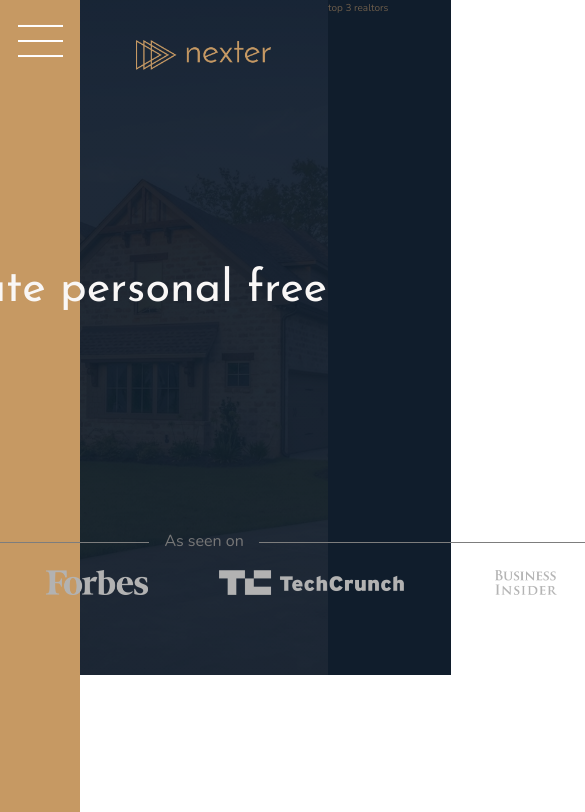
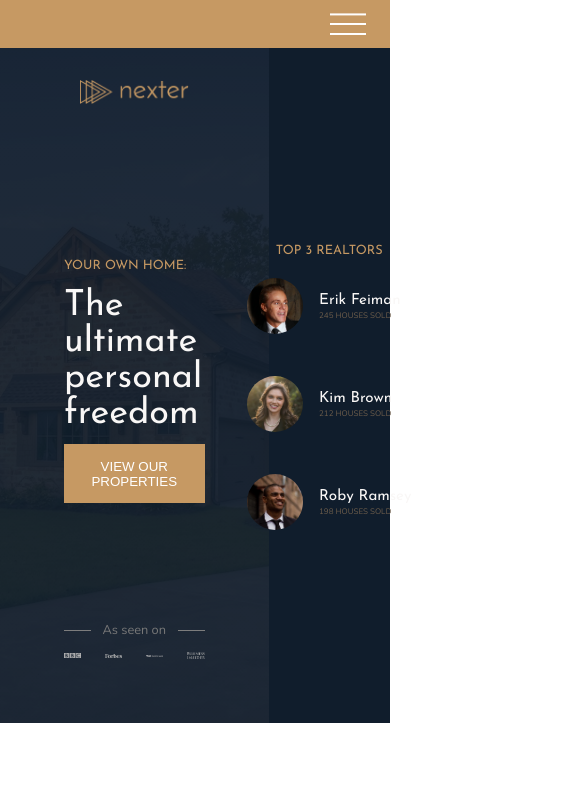
Before and after one commit to Wil-Colon/Nexter, a website: page index.html in a window 390 px wide. Shown: the top 812 px of the page, 585 px wide, since content can reach past the window. Drawn offline with nearby package versions, Linux system fonts and the light colour scheme.

Commit message:
header styling, starting responsive style

```diff
--- a/index.html
+++ b/index.html
@@ -33,7 +33,28 @@
       </div>
     </header>
 
-    <div class="realtors">top 3 realtors</div>
+    <div class="realtors">
+      <h3 class="heading-3">Top 3 Realtors</h3>
+      <div class="realtors__list">
+        <img src="img/realtor-1.jpeg" alt="Realtor 1" class="realtors__img" />
+        <div class="realtors__details">
+          <h4 class="heading-4 heading-4--light">Erik Feiman</h4>
+          <p class="realtors__sold">245 houses sold</p>
+        </div>
+
+        <img src="img/realtor-2.jpeg" alt="Realtor 2" class="realtors__img" />
+        <div class="realtors__details">
+          <h4 class="heading-4 heading-4--light">Kim Brown</h4>
+          <p class="realtors__sold">212 houses sold</p>
+        </div>
+
+        <img src="img/realtor-3.jpeg" alt="Realtor 3" class="realtors__img" />
+        <div class="realtors__details">
+          <h4 class="heading-4 heading-4--light">Roby Ramsey</h4>
+          <p class="realtors__sold">198 houses sold</p>
+        </div>
+      </div>
+    </div>
 
     <section class="features">
       <div class="feature">
--- a/sass/_base.scss
+++ b/sass/_base.scss
@@ -14,6 +14,10 @@ $color-grey-dark-2: #6d5d4b;
 $font-primary: "Nunito", sans-serif;
 $font-display: "Josefin Sans", sans-serif;
 
+//RESPONSIVE BREAKPOINTS
+$bp-largest: 75em; //1200px
+$bp-large: 62.5em; //1000px
+
 *,
 *::before,
 *::after {
@@ -25,6 +29,10 @@ $font-display: "Josefin Sans", sans-serif;
 html {
   box-sizing: border-box;
   font-size: 62.6%; //10px === 1 rem. 10px/16px = 62.5%
+
+  @media screen and (max-width: $bp-largest) {
+    font-size: 50%;
+  }
 }
 
 body {
@@ -36,12 +44,17 @@ body {
 
 .container {
   display: grid;
-  grid-template-rows: minmax(max-content, 80vh) min-content 40vw repeat(
-      3,
-      min-content
-    );
+  grid-template-rows: 80vh min-content 40vw repeat(3, min-content);
   grid-template-columns:
     [sidebar-start] 8rem [sidebar-end full-start] minmax(6rem, 1fr)
     [center-start] repeat(8, [col-start] minmax(min-content, 14rem) [col-end])
     [center-end] minmax(6rem, 1fr) [full-end];
+
+  @media screen and (max-width: $bp-large) {
+    grid-template-rows: 6rem 80vh min-content 40vw repeat(3, min-content);
+    grid-template-columns:
+      [full-start] minmax(6rem, 1fr)
+      [center-start] repeat(8, [col-start] minmax(min-content, 14rem) [col-end])
+      [center-end] minmax(6rem, 1fr) [full-end];
+  }
 }
--- a/sass/_header.scss
+++ b/sass/_header.scss
@@ -12,8 +12,8 @@
   padding-top: 4rem;
 
   display: grid;
-  grid-template-rows: 1fr min-content 6rem 1fr;
-  grid-template-columns: max-content;
+  grid-template-rows: 1fr min-content minmax(6rem, min-content) 1fr;
+  grid-template-columns: minmax(min-content, max-content);
   grid-row-gap: 1.5rem;
   justify-content: center;
 
@@ -54,8 +54,11 @@
     grid-gap: 3rem;
     justify-items: center;
 
+    align-items: center;
+
     img {
-      height: 2.5rem;
+      max-height: 2.5rem;
+      max-width: 100%;
       filter: brightness(70%);
     }
   }
--- a/sass/_realtors.scss
+++ b/sass/_realtors.scss
@@ -1,4 +1,32 @@
 .realtors {
   background-color: $color-secondary;
   grid-column: col-start 7 / full-end;
+  padding: 3rem;
+
+  display: grid;
+  align-content: center;
+  justify-content: center;
+
+  justify-items: center;
+  grid-row-gap: 2rem;
+
+  &__list {
+    display: grid;
+    grid-template-columns: min-content max-content;
+    grid-column-gap: 2rem;
+    grid-row-gap: 5vh;
+    align-items: center;
+  }
+
+  &__img {
+    width: 7rem;
+    border-radius: 50%;
+    display: block;
+  }
+
+  &__sold {
+    text-transform: uppercase;
+    columns: $color-grey-light-2;
+    margin-top: -3px;
+  }
 }
--- a/sass/_sidebar.scss
+++ b/sass/_sidebar.scss
@@ -5,6 +5,13 @@
 
   display: flex;
   justify-content: center;
+
+  @media screen and (max-width: $bp-large) {
+    grid-column: 1/-1;
+    grid-row: 1 / 2;
+    justify-content: flex-end;
+    align-items: center;
+  }
 }
 
 .nav-btn {
@@ -31,4 +38,16 @@
   &::after {
     transform: translateY(1.3rem);
   }
+
+  @media screen and (max-width: $bp-large) {
+    margin-top: 0;
+    margin-right: 3rem;
+
+    &::before {
+      transform: translateY(-1.2rem);
+    }
+    &::after {
+      transform: translateY(1rem);
+    }
+  }
 }
```
Also changed, not shown: css/style.css.
